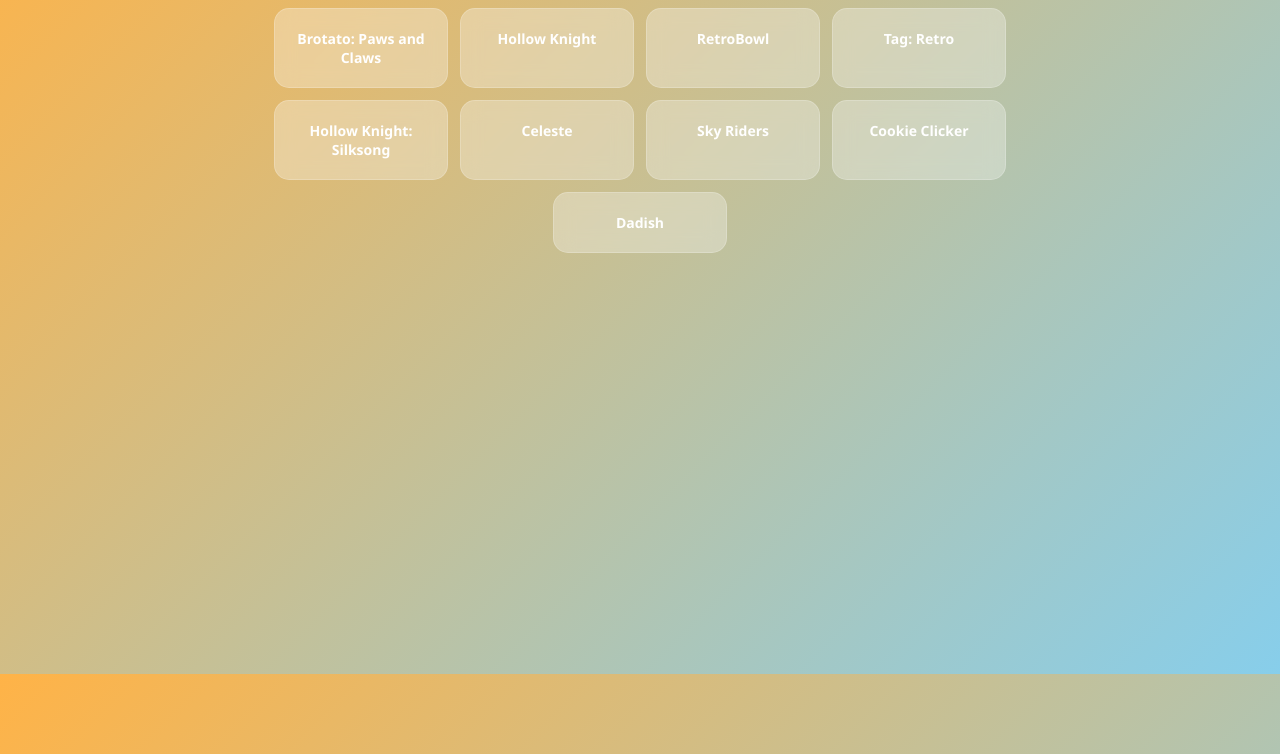
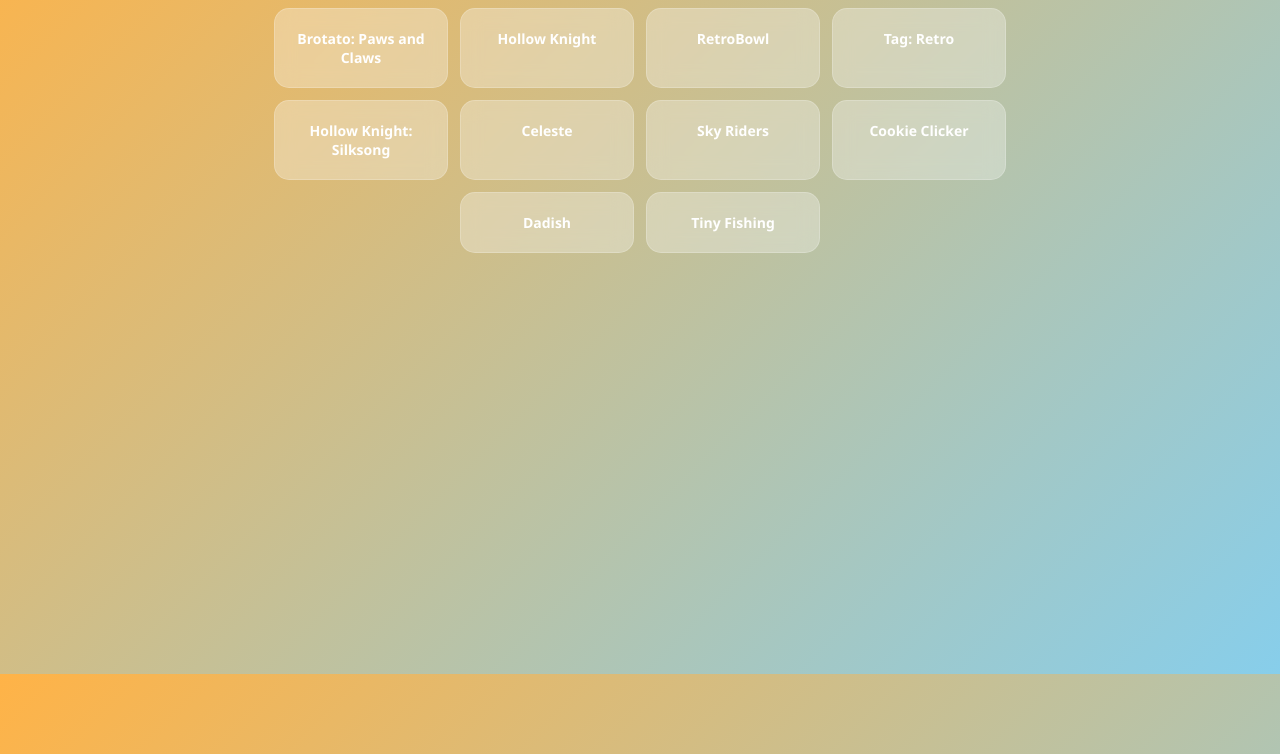
Before and after one commit to ZeuriBlaze/ZeuriBlaze, a plain HTML site: page index.html in a window 1280 px wide. Shown: the part 126-880 px from the top of the page. Drawn offline with Linux system fonts and the light colour scheme.

Commit message:
Update index.html

```diff
--- a/index.html
+++ b/index.html
@@ -75,6 +75,7 @@
         <a class="link-button" href="https://zeuriblaze.github.io/flyingoutofthewold/" target="_blank">Sky Riders</a>
           <a class="link-button" href="https://zeuriblaze.github.io/spamliketheresnotomarrow/" target="_blank">Cookie Clicker</a>
         <a class="link-button" href="https://zeuriblaze.github.io/parkour/" target="_blank">Dadish</a>
+         <a class="link-button" href="https://zeuriblaze.github.io/parkour/" target="_blank">Tiny Fishing</a>
     </div>
 
 </body>
```
